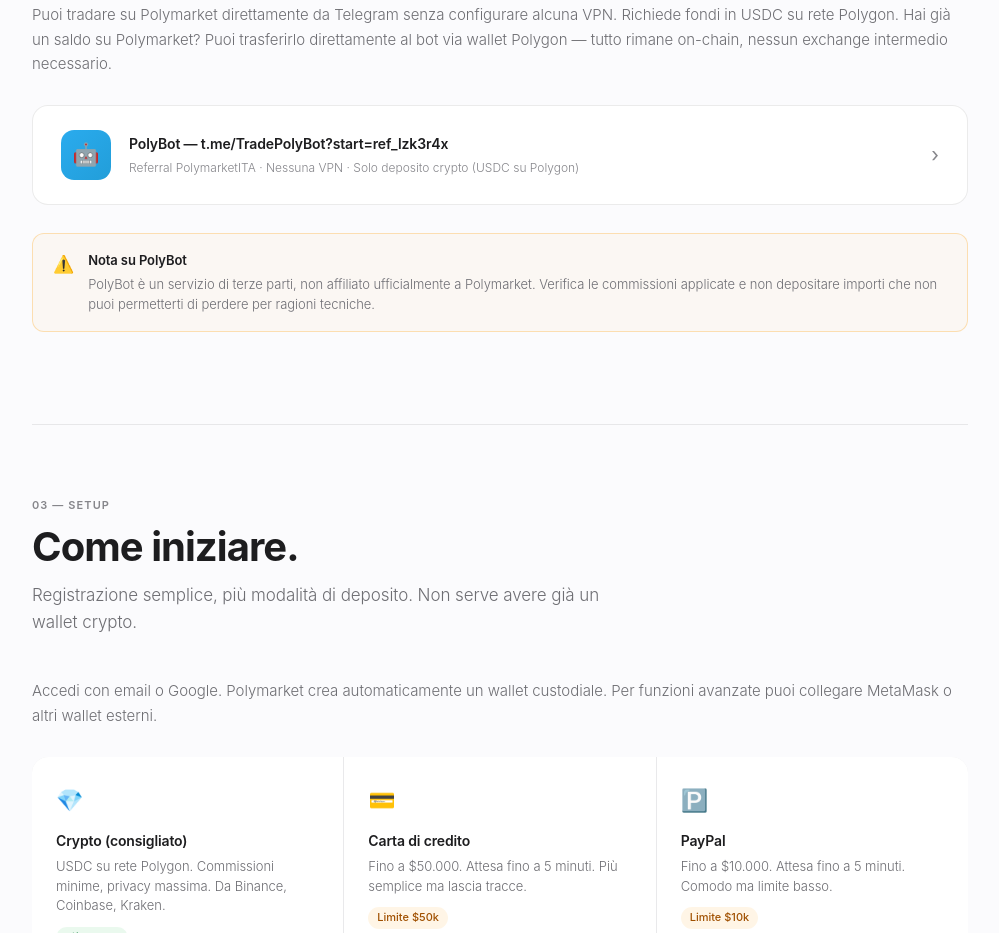
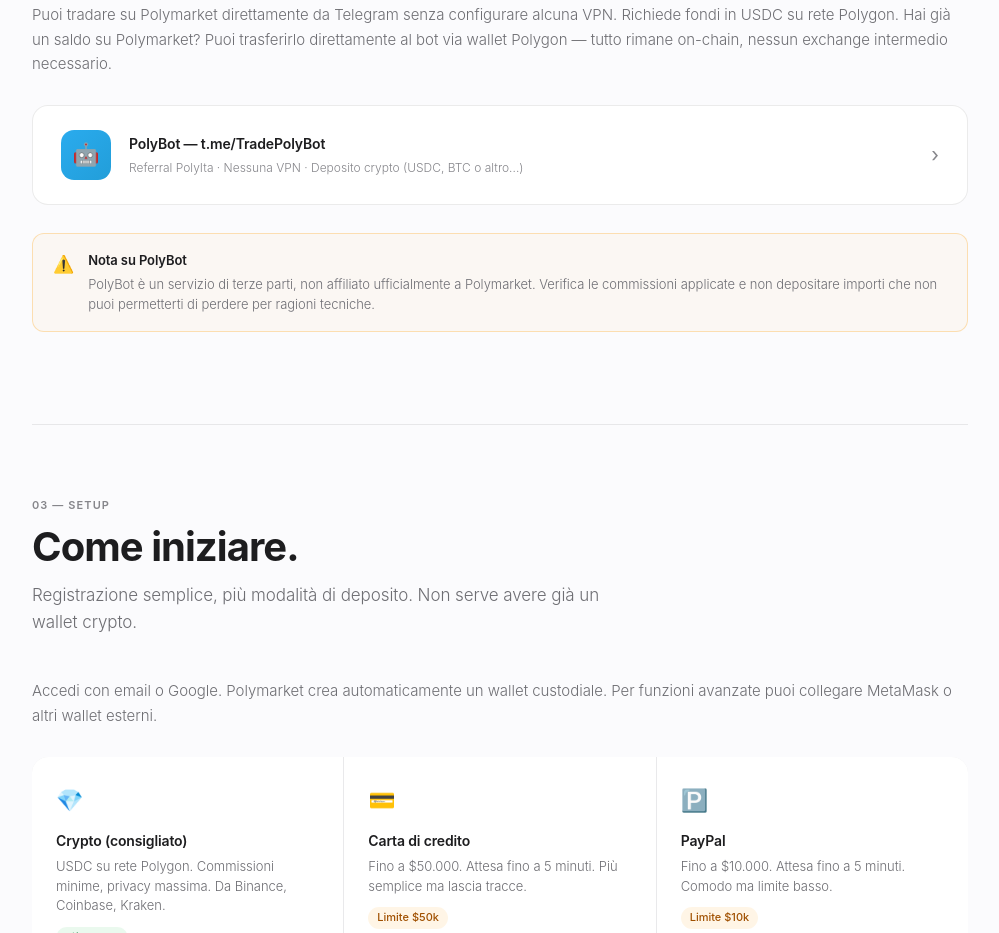
Before and after one commit to giacoro/polymarketita-guide, a plain HTML site: page index.html in a window 1280 px wide. Shown: the part 2928-3861 px from the top of the page, without its empty margins (140-1139 px from the left). Drawn offline with Linux system fonts and the light colour scheme.

Commit message:
Update PolyBot Telegram referral link and details

```diff
--- a/index.html
+++ b/index.html
@@ -786,11 +786,11 @@
     <h3>Opzione B — PolyBot Telegram (senza VPN)</h3>
     <p>Puoi tradare su Polymarket direttamente da Telegram senza configurare alcuna VPN. Richiede fondi in USDC su rete Polygon. Hai già un saldo su Polymarket? Puoi trasferirlo direttamente al bot via wallet Polygon — tutto rimane on-chain, nessun exchange intermedio necessario.</p>
 
-    <a class="bot-card" href="https://t.me/TradePolyBot?start=ref_lzk3r4x" target="_blank">
+    <a class="bot-card" href="https://t.me/TradePolyBot?start=ref_PolyITA" target="_blank">
       <div class="bot-card-icon">🤖</div>
       <div class="bot-card-body">
-        <div class="bot-card-title">PolyBot — t.me/TradePolyBot?start=ref_lzk3r4x</div>
-        <div class="bot-card-sub">Referral PolymarketITA · Nessuna VPN · Solo deposito crypto (USDC su Polygon)</div>
+        <div class="bot-card-title">PolyBot — t.me/TradePolyBot</div>
+        <div class="bot-card-sub">Referral PolyIta · Nessuna VPN · Deposito crypto (USDC, BTC o altro...)</div>
       </div>
       <div class="bot-card-arrow">›</div>
     </a>
```
